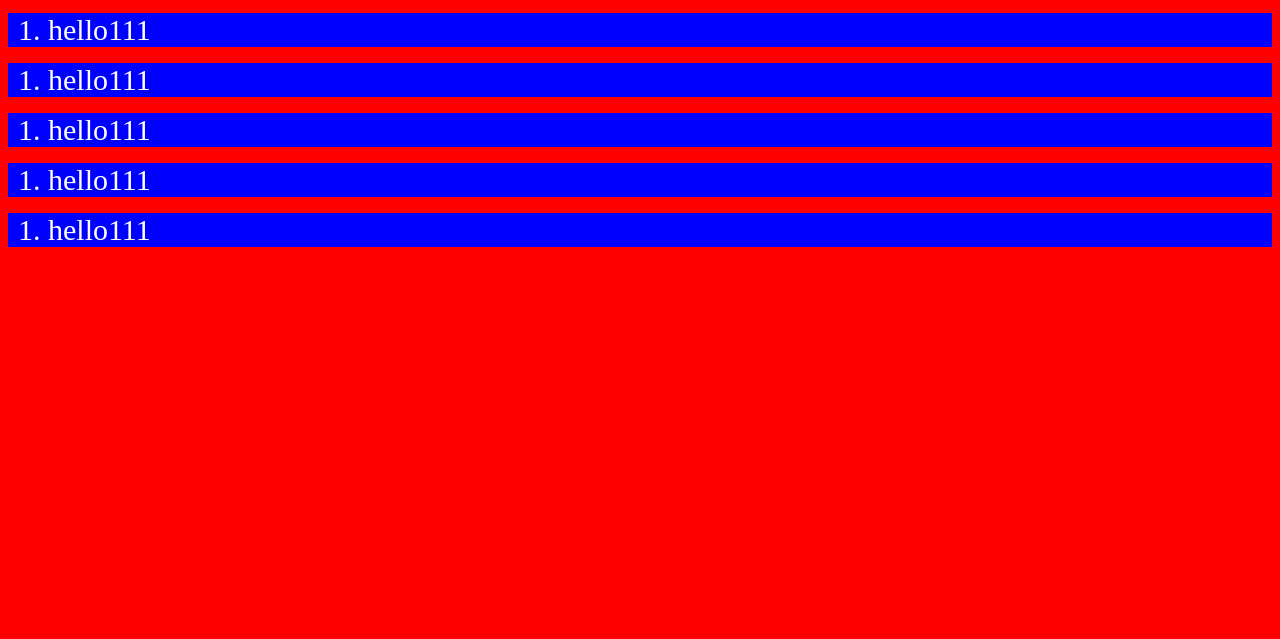
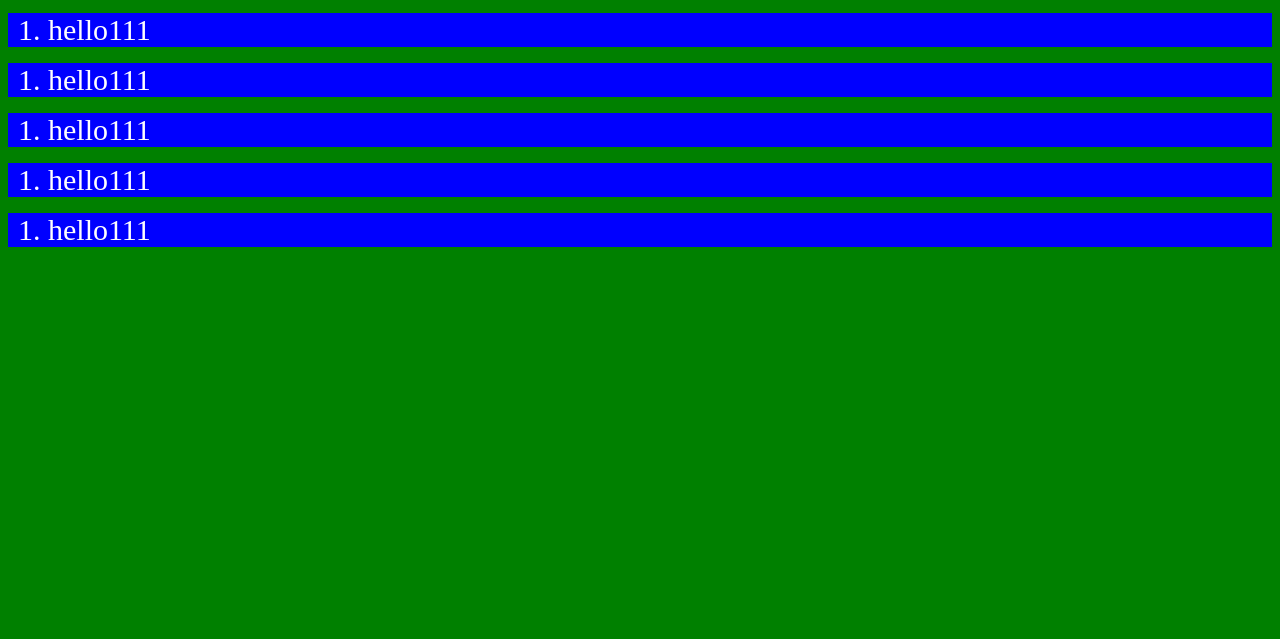
Before and after one commit to amar9elbeg/pinetour222, a plain HTML site: page index.html in a window 1280 px wide. Shown: the part 161-800 px from the top of the page. Drawn offline with Linux system fonts and the light colour scheme.

Commit message:
changed bg color

```diff
--- a/index.html
+++ b/index.html
@@ -6,7 +6,7 @@
     <title>Document</title>
     <link rel="stylesheet" href="./index.css" />
   </head>
-  <body style="background-color: red">
+  <body style="background-color: green">
     <header>
       <p>TEXT 1123</p>
     </header>
```
